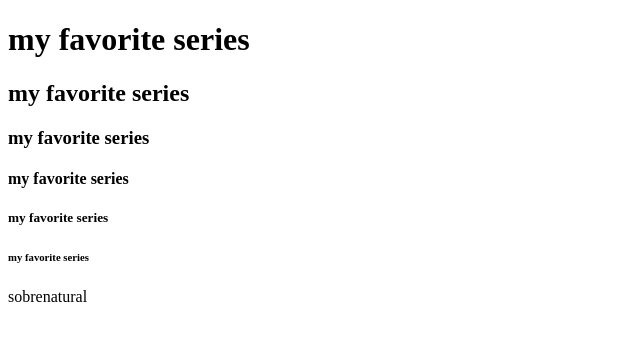
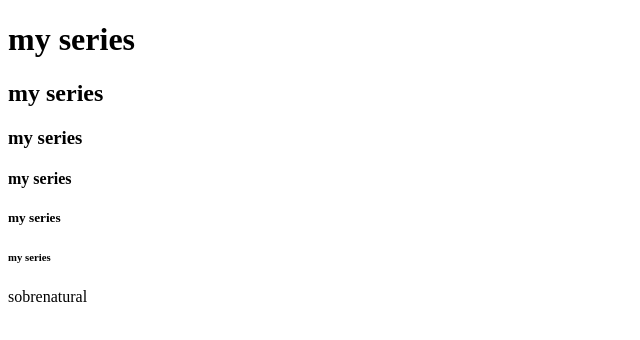
Before and after one commit to vikkigt/introdu-o-, a plain HTML site: page index.html in a window 1280 px wide. Shown: the whole page, without its empty margins (0-640 px from the left). Drawn offline with Linux system fonts and the light colour scheme.

Commit message:
Add files via upload

```diff
--- a/index.html
+++ b/index.html
@@ -1,19 +1,18 @@
 <!DOCTYPE html>
-<html lang="en">
+<html>
 <head>
-    <meta charset="UTF-8">
-    <meta name="viewport" content="width=device-width, initial-scale=1.0">
-    <title>isabelly</title>
+    <meta charset="UTF-8" />
+    <title>vikki</title>
 </head>
 <body>
 
 </body>
-<h1>my favorite series</h1>
-<h2>my favorite series</h2>
-<h3>my favorite series</h3>
-<h4>my favorite series</h4>
-<h5>my favorite series</h5>
-<h6>my favorite series</h6>
+<h1>my series</h1>
+<h2>my series</h2>
+<h3>my series</h3>
+<h4>my series</h4>
+<h5>my series</h5>
+<h6>my series</h6>
 <p>sobrenatural</p>
 </body>
 </html>
```
